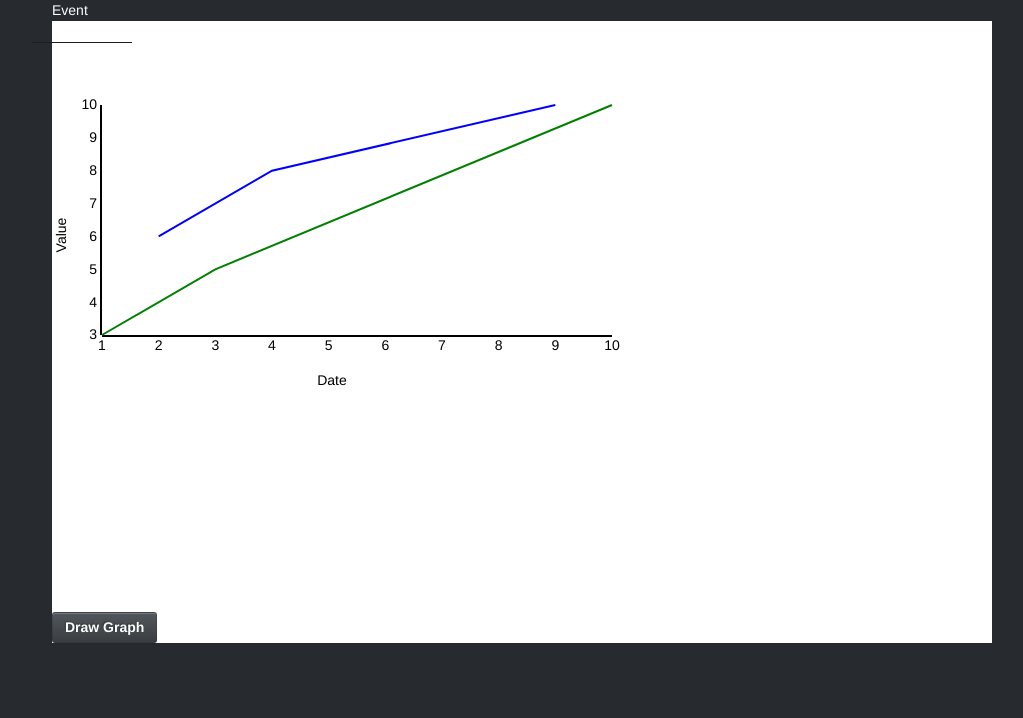
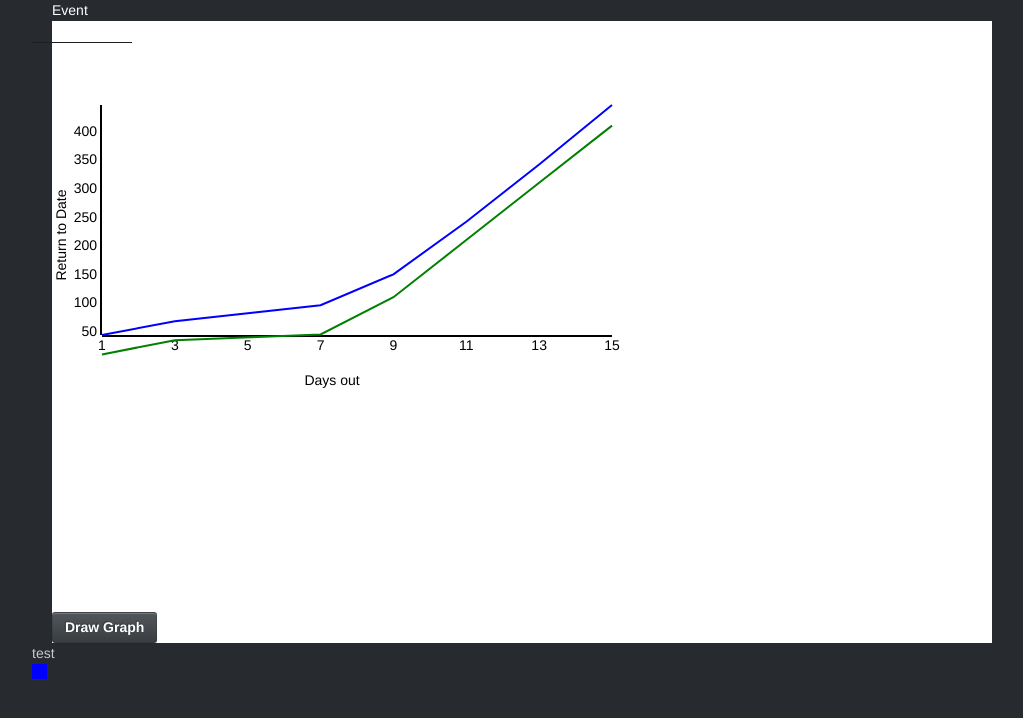
Before and after one commit to pandarinadh/Angular-Node, a website: page app/LineGraph.html in a window 1280 px wide. Shown: the whole page, without its empty margins (118-1141 px from the left). Drawn offline with Linux system fonts and the light colour scheme.

Commit message:
line graph too tip

```diff
--- a/app/LineGraph.html
+++ b/app/LineGraph.html
@@ -43,9 +43,11 @@
 
                     <div class="col-lg-4">
                         <svg id="visualisation" width="1000" height="500"></svg>
+
                     </div>
 
                 </div>
+
                 <br>
 
                     <div class="btn btn-default" ng-click="drawChart1()">
@@ -55,6 +57,16 @@
 
 
             </div>
+            <div class="row">
+                    <div class="col-sm-1" style="display: inline;">test
+                    </div>
+                <div class="col-sm-2"  style="display: inline;">
+                    <div
+                            style="height: 15px; width: 15px; background-color: blue;">
+
+                            </div>
+                </div>
+                </div>
         </div>
 
     </body>
--- a/app/css/app.css
+++ b/app/css/app.css
@@ -75,3 +75,12 @@ select, textarea {
     left: 209px;
     background-color: #272b30;
 }
+
+.plot{
+    fill: #fff;
+    }
+
+    .focus circle {
+        fill: none;
+        stroke: skyblue;
+      }
--- a/app/js/controllers/LineGraphController.js
+++ b/app/js/controllers/LineGraphController.js
@@ -17,55 +17,105 @@ eventsApp.controller('LineGraphController', function LineGraphController($scope)
     $scope.points =
     [{
         'x': 1,
-        'y': 3
+        'y': 10
     },
                   {
                       'x': 3,
-        'y': 5
+                      'y': 35
                   },
                   {
-        'x': 10,
-        'y': 10
+                      'x': 7,
+                      'y': 45
+                  },
+                    {
+                        'x': 9,
+                        'y': 110
+                    },
+                    {
+                        'x': 11,
+                        'y': 210
+                    },
+                    {
+                        'x': 13,
+                        'y': 310
+                    },
+                     {
+                         'x': 15,
+                         'y': 410
                      }
     ];
 
         $scope.chartPoints = [
           {
-            color :  'green',
-        points :  [{
+              color: 'green',
+              points: [{
                   'x': 1,
-                'y': 3
+                  'y': 10
               },
                   {
                       'x': 3,
-                'y': 5
+                      'y': 35
                   },
                   {
-                'x': 10,
-                'y': 10
+                      'x': 7,
+                      'y': 45
+                  },
+                    {
+                        'x': 9,
+                        'y': 110
+                    },
+                    {
+                        'x': 11,
+                        'y': 210
+                    },
+                    {
+                        'x': 13,
+                        'y': 310
+                    },
+                     {
+                         'x': 15,
+                         'y': 410
                      }
               ]
           },
           {
-            color : 'blue',
-            points : [{
-                'x': 2,
-                'y': 6
+              color: 'blue',
+              points: [
+
+                  {
+                      'x': 1,
+                      'y': 44
                   },
                   {
-                'x': 4,
-                'y': 8
+                      'x': 3,
+                      'y': 68
+                  },
+                  {
+                      'x': 7,
+                      'y': 96
                   },
                     {
                         'x': 9,
-                'y': 10
+                        'y': 150
+                    },
+                    {
+                        'x': 11,
+                        'y': 242
+                    },
+                    {
+                        'x': 13,
+                        'y': 342
+                    },
+                     {
+                         'x': 15,
+                         'y': 446
                      }
               ]
           }
 
         ];
 
-    $scope.chartPoints.push($scope.points);
+ //   $scope.chartPoints.push($scope.points);
 
 
 
@@ -75,23 +125,29 @@ eventsApp.controller('LineGraphController', function LineGraphController($scope)
 
 
     $scope.drawChart1 = function(){
-        var vis = d3.select('#visualisation'),
-        x = d3.scale.linear().range([ $scope.graph.margin.left, $scope.graph.width - $scope.graph.margin.right]);
-        y = d3.scale.linear().range([$scope.graph.height - $scope.graph.margin.bottom, $scope.graph.margin.top]);
+        var vis = d3.select('#visualisation');
+        var x = d3.scale.linear().range([ $scope.graph.margin.left, $scope.graph.width - $scope.graph.margin.right]);
+        var y = d3.scale.linear().range([$scope.graph.height - $scope.graph.margin.bottom, $scope.graph.margin.top]);
 
-        x.domain(d3.extent($scope.points, function(d) {return d.x}));
-        y.domain(d3.extent($scope.points, function(d) {return d.y}));
+        $scope.chartPoints.forEach(function(l) {
+            var myData = l.points ? l.points : [];
+            x.domain(d3.extent(myData, function(d) {return d.x}));
+            y.domain(d3.extent(myData, function(d) {return d.y}));
+        });
 
         $scope.lineFunc = d3.svg.line()
           .x(function(d) {return x(d.x);})
           .y(function(d) {return y(d.y);})
           .interpolate('linear');
 
+          var y_max = x.domain().slice(-1)[0]
 
           xAxis = d3.svg.axis()
           .scale(x)
+          .tickValues(d3.range(1,y_max+1,2))
           .tickSize(2)
-          .tickSubdivide(true),
+          .tickSubdivide(2);
+
         yAxis = d3.svg.axis()
           .scale(y)
           .tickSize(2)
@@ -108,7 +164,7 @@ eventsApp.controller('LineGraphController', function LineGraphController($scope)
             "translate(" + ($scope.graph.width/2) + " ," +
                            ($scope.graph.height) + ")")
       .style("text-anchor", "middle")
-      .text("Date");
+      .text("Days out");
 
     vis.append('svg:g')
       .attr('class', 'y axis')
@@ -121,14 +177,52 @@ eventsApp.controller('LineGraphController', function LineGraphController($scope)
       .attr("x",0 - ($scope.graph.height / 2))
       .attr("dy", "1em")
       .style("text-anchor", "middle")
-      .text("Value");
+      .text("Return to Date");
+
+      var focus = vis.append('g')
+  .attr('class', 'focus')
+  .style('display', 'none');
+focus.append('circle').attr('r', 4.5);
+focus.append('text').attr('x', 9).attr('dy', '0.35em');
+
+
+
+
+vis.append('rect')
+.attr('class', 'overlay')
+.style('fill', 'none')
+.style('pointer-events', 'all')
+.attr('width', $scope.graph.width)
+.attr('height', $scope.graph.height)
+.on('mouseover', ()=> focus.style('display', 'block'))
+.on('mouseleave', () =>  focus.style('display', 'none'))
+.on('mousemove', function () {
+    var temp = $scope.chartPoints[0];
+    var data = temp.points;
+  var x0 = x.invert(d3.mouse(this)[0]);
+
+  var i = d3.bisector(d=>d.x).left(data , x0, 1);
+  var d0 = data[i - 1];
+  var d1 = data[i];
+  var d = x0 - d0.x > d1.x - x0 ? d1 : d0;
+
+  focus.attr("transform", `translate(${x(d.x)}, ${y(d.y)})`);
+  focus.select("text").text(d.y);
+});
+
 
      $scope.chartPoints.forEach(function(l) {
+
+        var data = l.points ? l.points : [];
+
         vis.append('svg:path')
-        .attr('d', $scope.lineFunc(l.points ? l.points : []))
+        .attr('d', $scope.lineFunc(data))
         .attr('stroke', l.color)
         .attr('stroke-width', 2)
-        .attr('fill', 'none');
+        .attr('fill', 'none')
+
+
+
       });
 
 
```
Also changed, not shown: 1 other file. Lines whose indentation alone changed are shown as unchanged.
